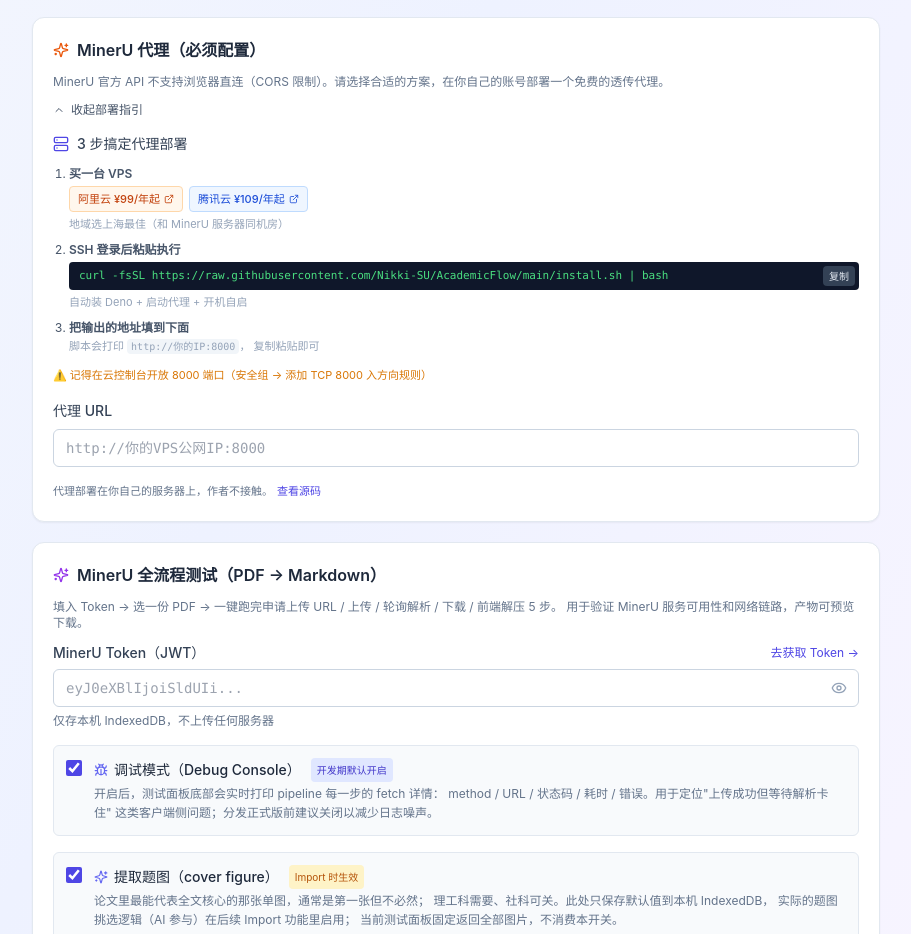
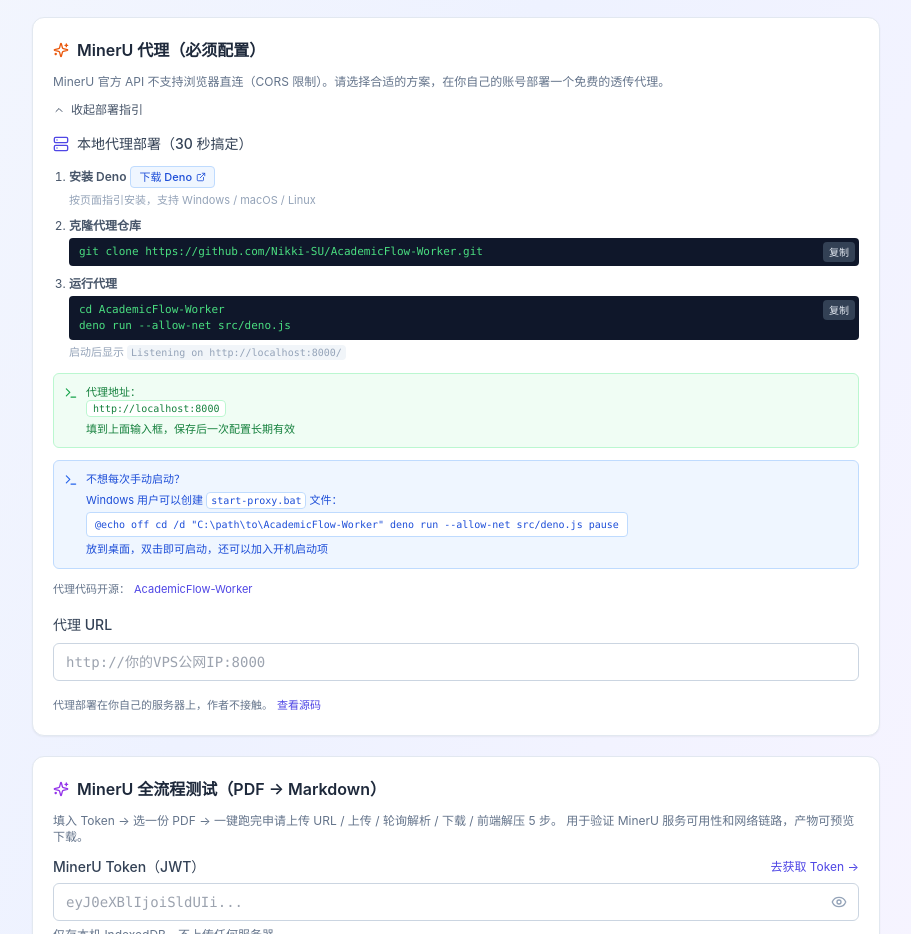
Before and after one commit to Nikki-SU/AcademicFlow, a React (Vite) app: page /settings in a window 1280 px wide. Shown: the part 1160-2094 px from the top of the page, without its empty margins (184-1095 px from the left). Built offline with nearby package versions, Linux system fonts and the light colour scheme.

Commit message:
fix(mineru): 修正代理部署指引，改用本地 Deno 运行方案，添加一键启动脚本示例

```diff
--- a/src/components/settings/MineruDeployGuide.tsx
+++ b/src/components/settings/MineruDeployGuide.tsx
@@ -1,87 +1,119 @@
 /**
  * MinerU 代理部署方案指引块
  * -------------------------------------------------
- * 简化为 3 步：买 VPS → 一键脚本 → 填 URL
+ * 本地部署：装 Deno → 克隆仓库 → 运行命令
  */
-import { ExternalLink, Server } from 'lucide-react'
+import { ExternalLink, Server, Terminal } from 'lucide-react'
 import { useState } from 'react'
 
-const ALIYUN_URL = 'https://www.aliyun.com/daily-act/ecs/activity_selection'
-const TENCENT_URL = 'https://cloud.tencent.com/act/pro/lhsale'
-const INSTALL_CMD =
-  'curl -fsSL https://raw.githubusercontent.com/Nikki-SU/AcademicFlow/main/install.sh | bash'
+const DENO_INSTALL_URL = 'https://deno.land/#install'
+const WORKER_REPO_URL = 'https://github.com/Nikki-SU/AcademicFlow-Worker'
+const RUN_CMD = 'deno run --allow-net src/deno.js'
+const CLONE_CMD = 'git clone https://github.com/Nikki-SU/AcademicFlow-Worker.git'
 
 export default function MineruDeployGuide() {
-  const [copied, setCopied] = useState(false)
+  const [copiedCmd, setCopiedCmd] = useState<string | null>(null)
 
-  const handleCopy = () => {
-    navigator.clipboard.writeText(INSTALL_CMD)
-    setCopied(true)
-    setTimeout(() => setCopied(false), 2000)
+  const handleCopy = (cmd: string) => {
+    navigator.clipboard.writeText(cmd)
+    setCopiedCmd(cmd)
+    setTimeout(() => setCopiedCmd(null), 2000)
   }
 
   return (
     <div className="space-y-3">
       <div className="flex items-center gap-2 text-sm font-medium text-slate-700">
         <Server className="w-4 h-4 text-indigo-600" />
-        3 步搞定代理部署
+        本地代理部署（30 秒搞定）
       </div>
 
       <ol className="text-xs text-slate-600 space-y-2.5 pl-4 list-decimal">
         <li>
-          <span className="font-semibold">买一台 VPS</span>
-          <div className="flex gap-1.5 mt-1">
+          <span className="font-semibold">安装 Deno</span>
           <a
-              href={ALIYUN_URL}
+            href={DENO_INSTALL_URL}
             target="_blank"
             rel="noopener noreferrer"
-              className="inline-flex items-center gap-1 px-2 py-1 bg-orange-50 border border-orange-200
-                         hover:bg-orange-100 text-orange-700 text-[11px] font-medium rounded transition-colors"
-            >
-              阿里云 ¥99/年起 <ExternalLink className="w-2.5 h-2.5" />
-            </a>
-            <a
-              href={TENCENT_URL}
-              target="_blank"
-              rel="noopener noreferrer"
-              className="inline-flex items-center gap-1 px-2 py-1 bg-blue-50 border border-blue-200
+            className="inline-flex items-center gap-1 ml-1 px-2 py-0.5 bg-blue-50 border border-blue-200
                        hover:bg-blue-100 text-blue-700 text-[11px] font-medium rounded transition-colors"
           >
-              腾讯云 ¥109/年起 <ExternalLink className="w-2.5 h-2.5" />
+            下载 Deno <ExternalLink className="w-2.5 h-2.5" />
           </a>
-          </div>
-          <p className="mt-1 text-[11px] text-slate-400">地域选上海最佳（和 MinerU 服务器同机房）</p>
+          <p className="mt-1 text-[11px] text-slate-400">按页面指引安装，支持 Windows / macOS / Linux</p>
         </li>
 
         <li>
-          <span className="font-semibold">SSH 登录后粘贴执行</span>
+          <span className="font-semibold">克隆代理仓库</span>
           <div className="mt-1 relative">
             <pre className="px-2.5 py-1.5 bg-slate-900 text-green-400 text-[11px] font-mono rounded
                            overflow-x-auto whitespace-pre-wrap break-all">
-              {INSTALL_CMD}
+              {CLONE_CMD}
             </pre>
             <button
-              onClick={handleCopy}
+              onClick={() => handleCopy(CLONE_CMD)}
               className="absolute top-1 right-1 px-1.5 py-0.5 text-[10px] bg-slate-700
                          hover:bg-slate-600 text-slate-200 rounded transition-colors"
             >
-              {copied ? '✓ 已复制' : '复制'}
+              {copiedCmd === CLONE_CMD ? '✓ 已复制' : '复制'}
             </button>
           </div>
-          <p className="mt-1 text-[11px] text-slate-400">自动装 Deno + 启动代理 + 开机自启</p>
         </li>
 
         <li>
-          <span className="font-semibold">把输出的地址填到下面</span>
-          <p className="mt-0.5 text-[11px] text-slate-400">
-            脚本会打印 <code className="px-1 py-0.5 bg-slate-100 rounded text-[10px]">http://你的IP:8000</code>，
-            复制粘贴即可
-          </p>
+          <span className="font-semibold">运行代理</span>
+          <div className="mt-1 relative">
+            <pre className="px-2.5 py-1.5 bg-slate-900 text-green-400 text-[11px] font-mono rounded
+                           overflow-x-auto whitespace-pre-wrap break-all">
+              cd AcademicFlow-Worker{`\n`}{RUN_CMD}
+            </pre>
+            <button
+              onClick={() => handleCopy(`cd AcademicFlow-Worker\n${RUN_CMD}`)}
+              className="absolute top-1 right-1 px-1.5 py-0.5 text-[10px] bg-slate-700
+                         hover:bg-slate-600 text-slate-200 rounded transition-colors"
+            >
+              {copiedCmd === `cd AcademicFlow-Worker\n${RUN_CMD}` ? '✓ 已复制' : '复制'}
+            </button>
+          </div>
+          <p className="mt-1 text-[11px] text-slate-400">启动后显示 <code className="px-1 py-0.5 bg-slate-100 rounded text-[10px]">Listening on http://localhost:8000/</code></p>
         </li>
       </ol>
 
-      <p className="text-[11px] text-amber-600 leading-relaxed">
-        ⚠️ 记得在云控制台开放 8000 端口（安全组 → 添加 TCP 8000 入方向规则）
+      <div className="flex items-start gap-2 p-2.5 bg-green-50 border border-green-200 rounded-md">
+        <Terminal className="w-3.5 h-3.5 text-green-600 mt-0.5 flex-shrink-0" />
+        <div className="text-[11px] text-green-700">
+          <div className="font-medium">代理地址：</div>
+          <code className="px-1.5 py-0.5 bg-white border border-green-200 rounded text-[10px]">http://localhost:8000</code>
+          <div className="mt-1">填到上面输入框，保存后一次配置长期有效</div>
+        </div>
+      </div>
+
+      <div className="flex items-start gap-2 p-2.5 bg-blue-50 border border-blue-200 rounded-md">
+        <Terminal className="w-3.5 h-3.5 text-blue-600 mt-0.5 flex-shrink-0" />
+        <div className="text-[11px] text-blue-700">
+          <div className="font-medium">不想每次手动启动？</div>
+          <div className="mt-1">
+            Windows 用户可以创建 <code className="px-1 py-0.5 bg-white border border-blue-200 rounded text-[10px]">start-proxy.bat</code> 文件：
+            <pre className="mt-1 px-2 py-1 bg-white border border-blue-200 rounded text-[10px] font-mono whitespace-pre-wrap">
+@echo off
+cd /d "C:\path\to\AcademicFlow-Worker"
+deno run --allow-net src/deno.js
+pause
+            </pre>
+            <div className="mt-1">放到桌面，双击即可启动，还可以加入开机启动项</div>
+          </div>
+        </div>
+      </div>
+
+      <p className="text-[11px] text-slate-500 leading-relaxed">
+        代理代码开源：
+        <a
+          href={WORKER_REPO_URL}
+          target="_blank"
+          rel="noopener noreferrer"
+          className="text-indigo-600 hover:underline ml-1"
+        >
+          AcademicFlow-Worker
+        </a>
       </p>
     </div>
   )
```
Lines whose indentation alone changed are shown as unchanged.
